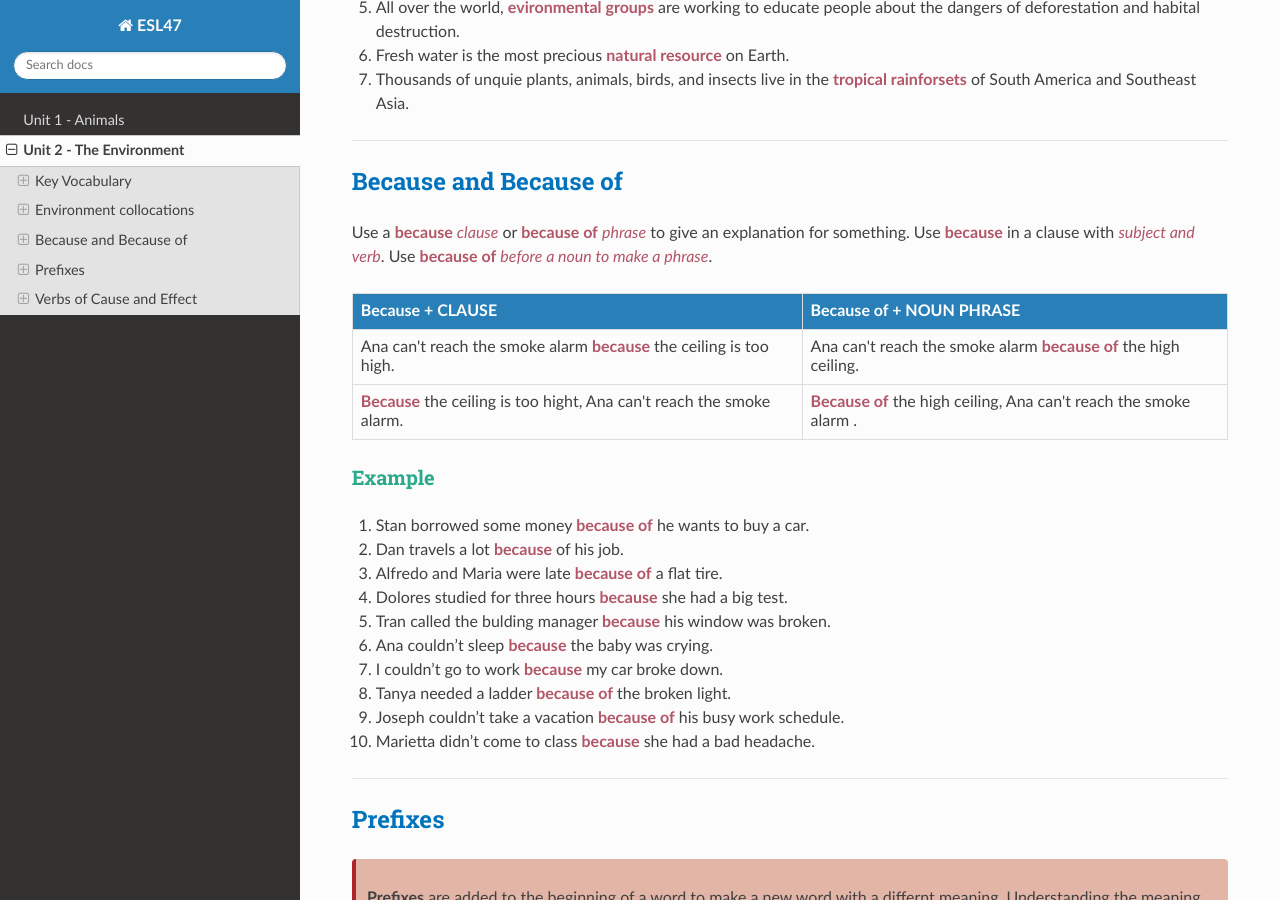
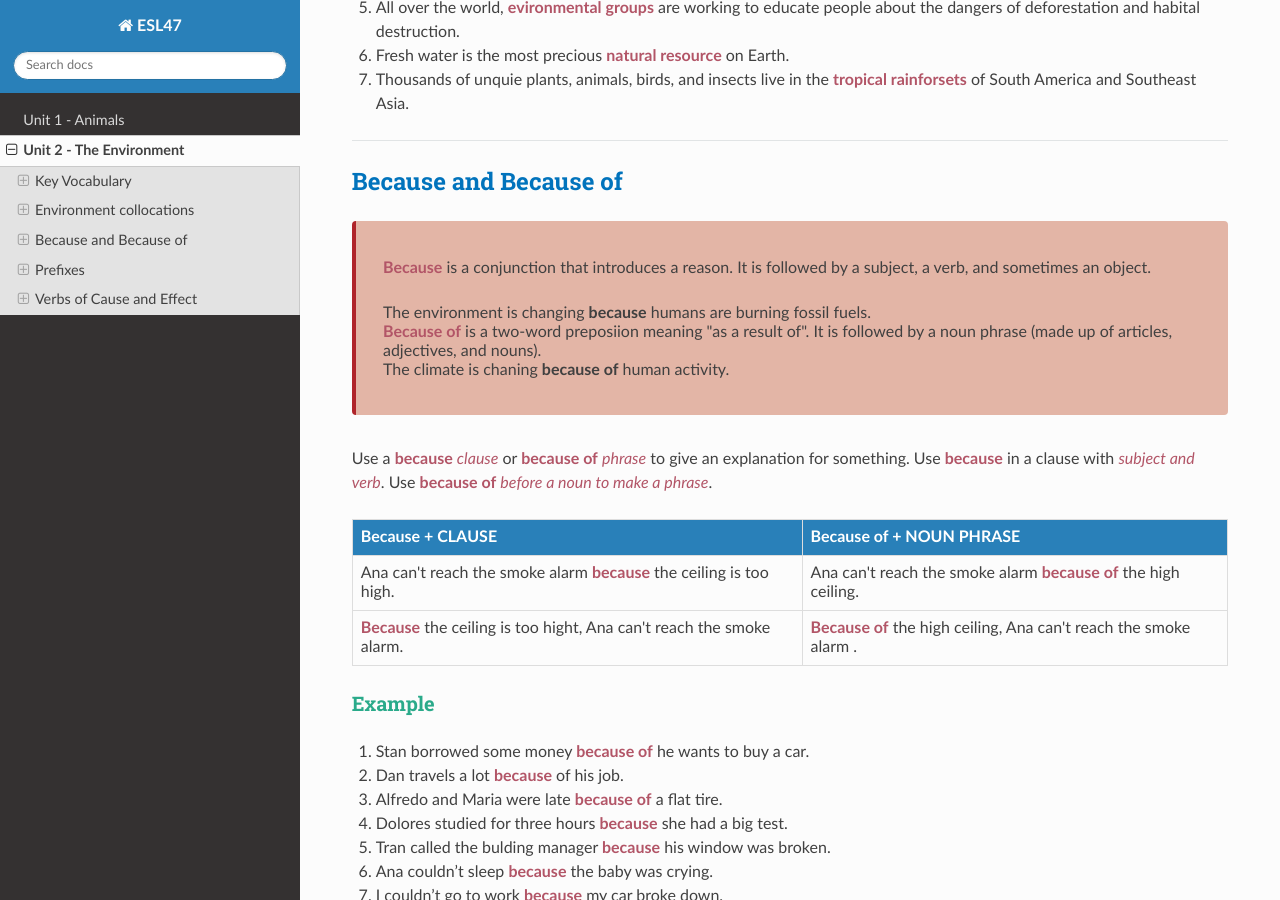
Before and after one commit to vpa24/ESL-47---Intermediate-Low-Integrated-Reading-Writing, a Sphinx documentation site: the page built from docs/source/unit2.md, in a window 1280 px wide and 900 px high, scrolled down 2615 px. Built offline with Sphinx 7.4.7 and the Read the Docs theme 2.0.0, drawn with Linux system fonts in a browser that asks for light colours.

Commit message:
add more information of because and because of

```diff
--- a/docs/source/unit2.md
+++ b/docs/source/unit2.md
@@ -104,6 +104,18 @@
 ---
 
 ## Because and Because of
+
+<div class="info">
+<span>
+<p style='margin-top:1em; text-align:center'>
+<p style='margin-left:1em;'>
+<strong>Because</strong> is a conjunction that introduces a reason. It is followed by a subject, a verb, and sometimes an object.
+<div class="color-blue" style='margin-left:1em;'>The environment is changing <b>because</b> humans are burning fossil fuels.</div>
+<div style='margin-left:1em;'><strong>Because of</strong> is a two-word preposiion meaning "as a result of". It is followed by a noun phrase (made up of articles, adjectives, and nouns).</div>
+<div class="color-blue" style='margin-left:1em;'>The climate is chaning <b>because of</b> human activity.</div>
+</p>
+</span>
+</div>
 
 Use a **because** _clause_ or **because of** _phrase_ to give an explanation for something.
 Use **because** in a clause with _subject and verb_. Use **because of** _before a noun to make a phrase_.
```
